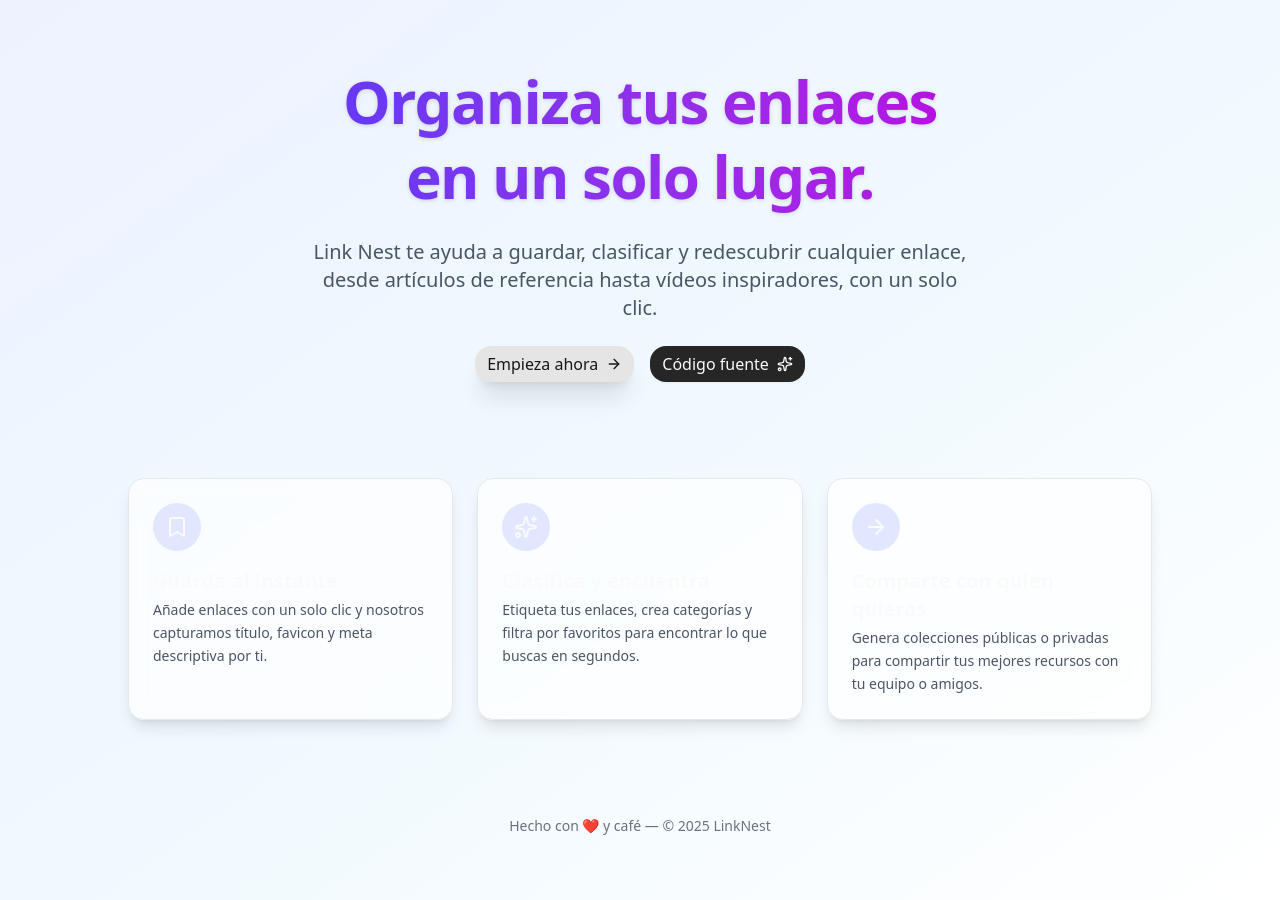
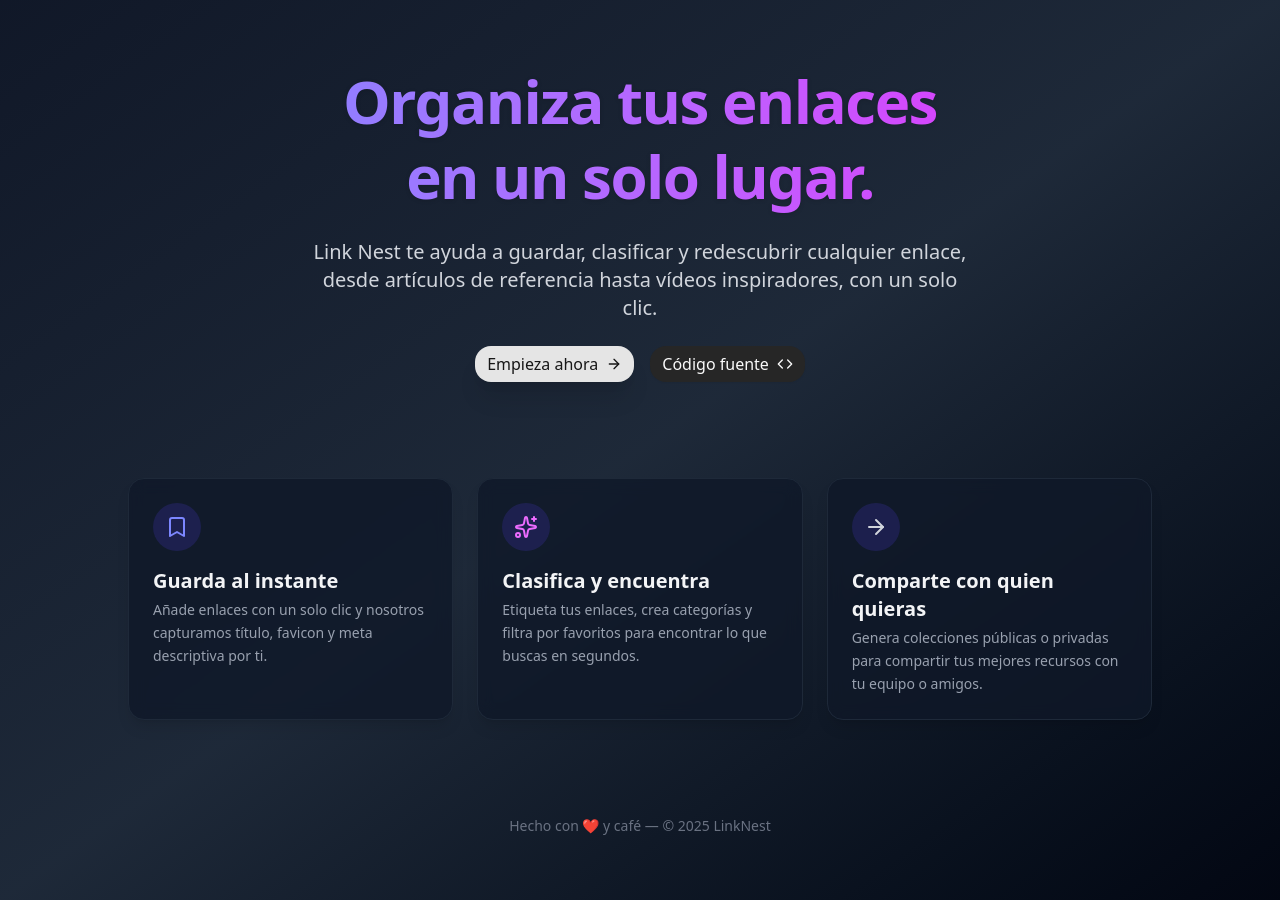
Before and after one commit to tomasrl18/LinkNest, a React (Vite) app in the folder frontend/: page / in a window 1280 px wide. Built offline with nearby package versions, Linux system fonts and the light colour scheme; no server answers.

Commit message:
Refactor routing and improve HomePage styles; re-enable PrivateRoute and DashboardPage

```diff
--- a/frontend/src/App.tsx
+++ b/frontend/src/App.tsx
@@ -1,7 +1,7 @@
 import { BrowserRouter, Routes, Route } from 'react-router-dom';
-/* import { PrivateRoute } from './components/PrivateRoute' */
+import { PrivateRoute } from './components/PrivateRoute'
 import { LoginPage } from './pages/LoginPage';
-/* import DashboardPage from './pages/DashboardPage'; */
+import DashboardPage from './pages/DashboardPage';
 import { HomePage } from './pages/HomePage';
 
 function App() {
@@ -11,14 +11,14 @@
                 <Route path="/" element={<HomePage />} />
                 <Route path="/login" element={<LoginPage />} />
 
-                {/* <Route
+                <Route
                     path="/dashboard"
                     element={
                         <PrivateRoute>
                             <DashboardPage />
                         </PrivateRoute>
                     }
-                /> */}
+                />
             </Routes>
         </BrowserRouter>
     );
--- a/frontend/src/pages/HomePage.tsx
+++ b/frontend/src/pages/HomePage.tsx
@@ -1,7 +1,7 @@
 /* eslint-disable no-irregular-whitespace */
 import { motion } from "framer-motion";
 import { Link } from "react-router-dom";
-import { ArrowRight, Bookmark, Sparkles } from "lucide-react";
+import { ArrowRight, Bookmark, Sparkles, Code } from "lucide-react";
 import { Button } from "../components/ui/button";
 
 import type { Variants } from "framer-motion";
@@ -31,19 +31,19 @@
             initial="hidden"
             animate="show"
             variants={container}
-            className="min-h-screen flex flex-col items-center justify-between bg-gradient-to-br from-indigo-50 via-sky-50 to-white overflow-x-hidden py-16 px-4"
+            className="min-h-screen flex flex-col items-center justify-between bg-gradient-to-br from-gray-900 via-gray-800 to-gray-950 overflow-x-hidden py-16 px-4"
         >
             <section className="max-w-4xl w-full text-center space-y-6">
                 <motion.h1
                     variants={child}
-                    className="text-5xl md:text-6xl font-extrabold leading-tight tracking-tight bg-clip-text text-transparent bg-gradient-to-r from-indigo-600 to-fuchsia-600 drop-shadow-sm"
+                    className="text-5xl md:text-6xl font-extrabold leading-tight tracking-tight bg-clip-text text-transparent bg-gradient-to-r from-indigo-400 to-fuchsia-500 drop-shadow-sm"
                 >
                     Organiza tus enlaces <br className="hidden md:block" /> en un solo lugar.
                 </motion.h1>
 
                 <motion.p
                     variants={child}
-                    className="text-lg md:text-xl text-gray-600 max-w-2xl mx-auto"
+                    className="text-lg md:text-xl text-gray-300 max-w-2xl mx-auto"
                 >
                     Link&nbsp;Nest te ayuda a guardar, clasificar y redescubrir cualquier enlace,
                     desde artículos de referencia hasta vídeos inspiradores, con un solo clic.
@@ -56,8 +56,8 @@
                         </Link>
                     </Button>
                     <Button variant="secondary" asChild className="text-base px-6 py-3 rounded-2xl">
-                        <a href="https://github.com/tu-repo" target="_blank" rel="noreferrer" className="flex items-center gap-2">
-                            Código fuente <Sparkles size={18} />
+                        <a href="https://github.com/tomasrl18/LinkNest" target="_blank" rel="noreferrer" className="flex items-center gap-2">
+                            Código fuente <Code size={18} />
                         </a>
                     </Button>
                 </motion.div>
@@ -69,17 +69,17 @@
             >
                 {[
                     {
-                        icon: <Bookmark className="w-6 h-6" />,
+                        icon: <Bookmark className="w-6 h-6 text-indigo-400" />,
                         title: "Guarda al instante",
                         description: "Añade enlaces con un solo clic y nosotros capturamos título, favicon y meta descriptiva por ti.",
                     },
                     {
-                        icon: <Sparkles className="w-6 h-6" />,
+                        icon: <Sparkles className="w-6 h-6 text-fuchsia-400" />,
                         title: "Clasifica y encuentra",
                         description: "Etiqueta tus enlaces, crea categorías y filtra por favoritos para encontrar lo que buscas en segundos.",
                     },
                     {
-                        icon: <ArrowRight className="w-6 h-6" />,
+                        icon: <ArrowRight className="w-6 h-6 text-gray-300" />,
                         title: "Comparte con quien quieras",
                         description: "Genera colecciones públicas o privadas para compartir tus mejores recursos con tu equipo o amigos.",
                     },
@@ -87,19 +87,19 @@
                     <motion.article
                         key={title}
                         variants={child}
-                        className="rounded-2xl bg-white/70 backdrop-blur border border-gray-200 p-6 shadow-lg hover:scale-[1.02] transition-transform"
-                    >
-                        <div className="w-12 h-12 flex items-center justify-center bg-indigo-100 rounded-full mb-4">
+                        className="rounded-2xl bg-gray-900/80 backdrop-blur border border-gray-800 p-6 shadow-lg hover:scale-[1.02] transition-transform"
+                        >
+                        <div className="w-12 h-12 flex items-center justify-center bg-indigo-900/40 rounded-full mb-4">
                             {icon}
                         </div>
-                        <h3 className="text-xl font-semibold mb-1">{title}</h3>
-                        <p className="text-gray-600 text-sm leading-relaxed">{description}</p>
+                        <h3 className="text-xl font-semibold mb-1 text-gray-100">{title}</h3>
+                        <p className="text-gray-400 text-sm leading-relaxed">{description}</p>
                     </motion.article>
                 ))}
             </motion.section>
 
             <motion.footer variants={child} className="text-sm text-gray-500 mt-24">
-                Hecho con ❤️ y café — © {new Date().getFullYear()} LinkNest
+            Hecho con ❤️ y café — © {new Date().getFullYear()} LinkNest
             </motion.footer>
         </motion.main>
     );
```
